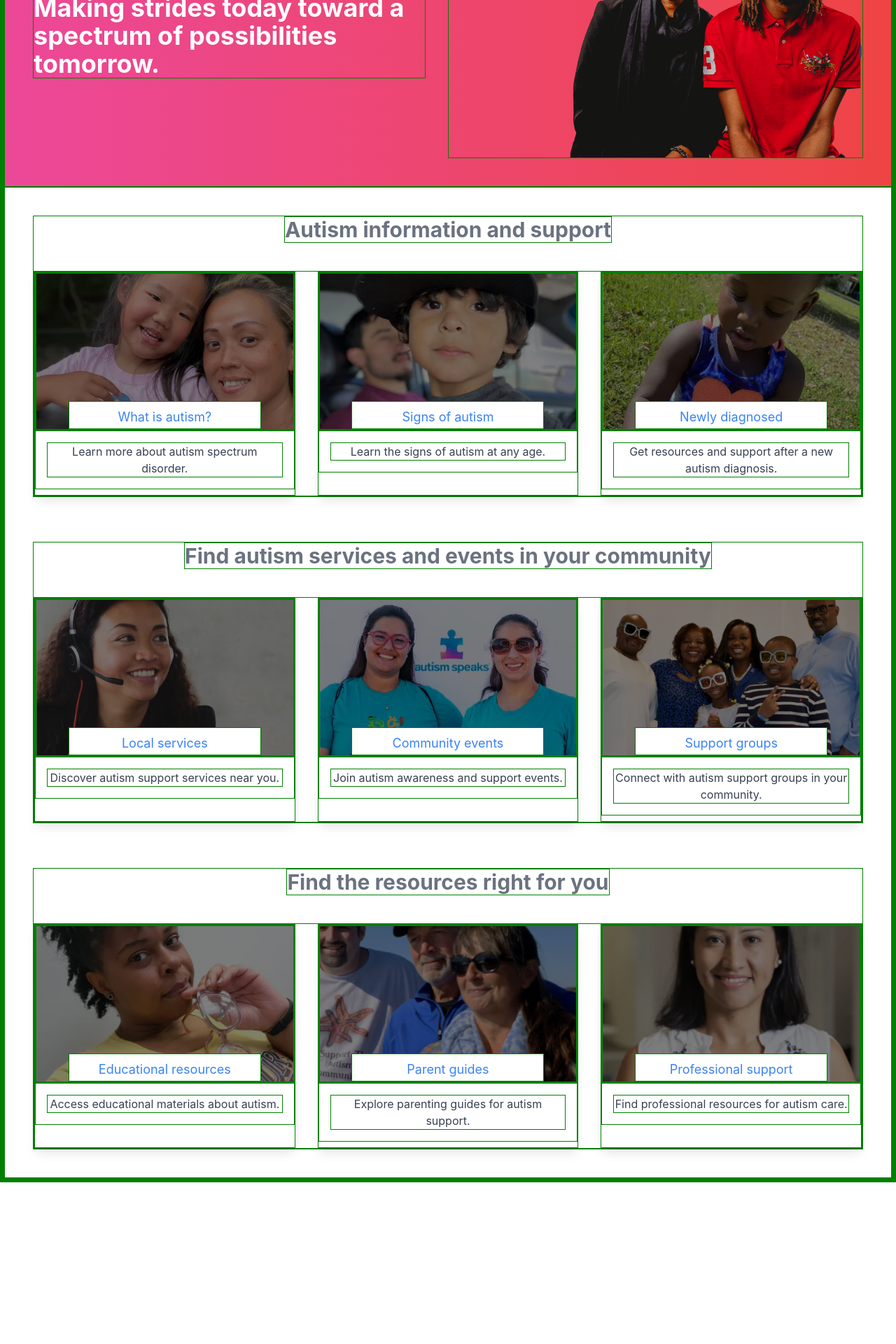
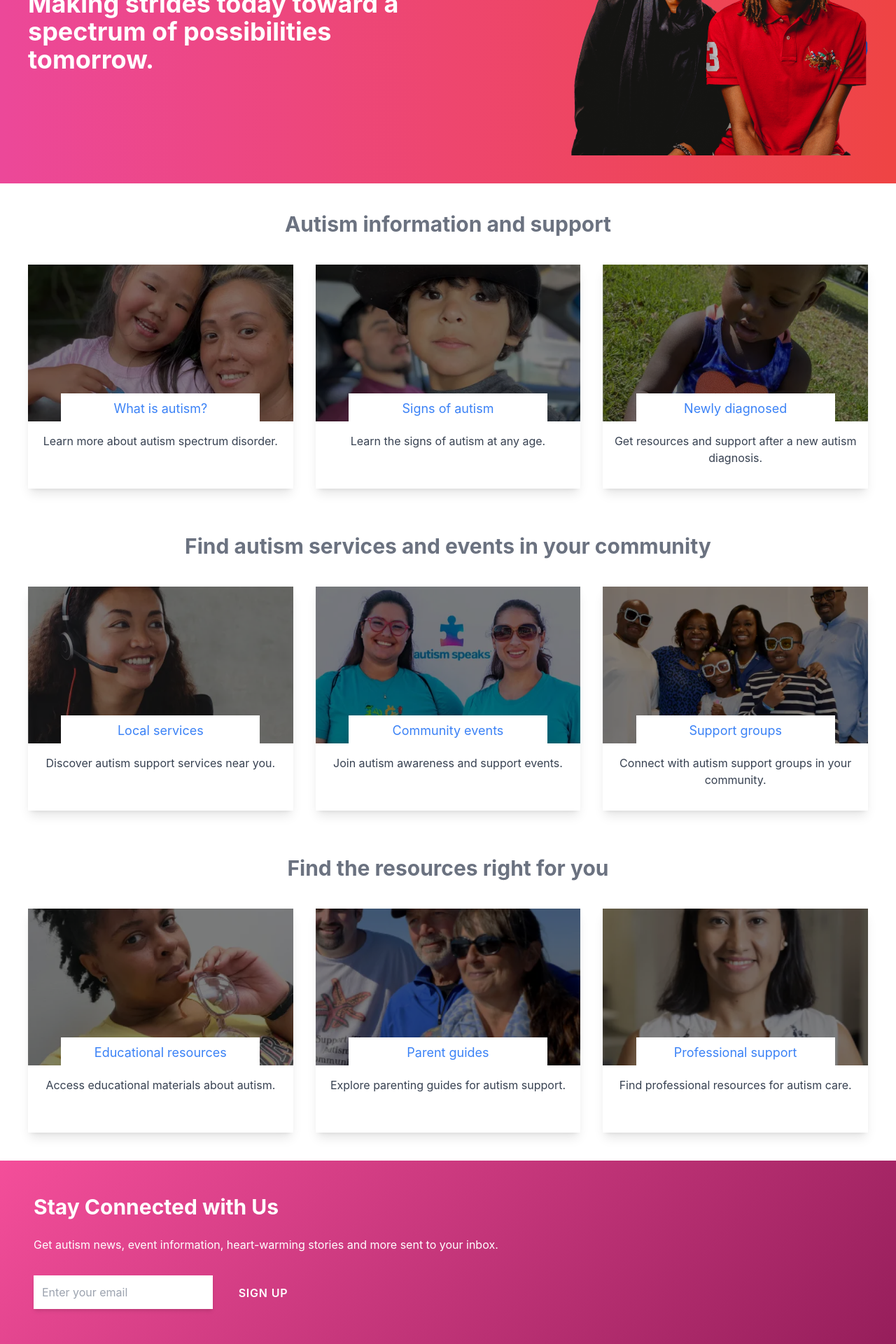
Before and after one commit to ayanfeOlugbeja/autism-awareness, a React (Vite) app: page / in a window 1280 px wide. Shown: the part 300-2220 px from the top of the page at 70% size. Before the commit the page ends 1989 px from the top, so only its background shows below. Built offline with nearby package versions, Linux system fonts and the light colour scheme.

Commit message:
newsletter

```diff
--- a/index.html
+++ b/index.html
@@ -4,7 +4,41 @@
     <meta charset="UTF-8" />
     <link rel="icon" type="image/svg+xml" href="/favicon.ico" />
     <meta name="viewport" content="width=device-width, initial-scale=1.0" />
-    <title>Autism Awareness</title>
+
+    <title>Autism Awareness Africa - Support, Resources, and Community</title>
+    <meta
+      name="description"
+      content="Join us at Autism Awareness Africa to learn about autism spectrum disorder, find resources, and support our mission to empower lives across the continent." />
+
+    <meta property="og:title" content="Autism Awareness Africa" />
+    <meta
+      property="og:description"
+      content="Discover autism information, support resources, and ways to get involved with Autism Awareness Africa." />
+    <meta property="og:image" content="/autism-awareness.png" />
+    <meta property="og:url" content="https://yourwebsite.com" />
+    <meta property="og:type" content="website" />
+
+    <meta name="twitter:card" content="summary_large_image" />
+    <meta name="twitter:title" content="Autism Awareness Africa" />
+    <meta
+      name="twitter:description"
+      content="Learn, support, and get involved in creating awareness and resources for autism in Africa." />
+    <meta name="twitter:image" content="/autism-awareness.png" />
+
+    <meta
+      name="keywords"
+      content="autism awareness, autism support, Africa autism resources, autism spectrum disorder, autism events, autism services" />
+
+    <meta name="author" content="Autism Awareness Africa" />
+    <meta name="theme-color" content="#f44e9a" />
+
+    <link rel="icon" href="/favicon.ico" sizes="32x32" />
+    <link rel="icon" href="/favicon-16x16.png" sizes="16x16" />
+    <link rel="apple-touch-icon" href="/apple-touch-icon.png" />
+    <link rel="manifest" href="/site.webmanifest" />
+
+    <meta name="robots" content="index, follow" />
+    <link rel="canonical" href="https://yourwebsite.com" />
   </head>
   <body>
     <div id="root"></div>
--- a/src/Components/Header.jsx
+++ b/src/Components/Header.jsx
@@ -56,7 +56,7 @@ export const Header = () => {
   };
 
   return (
-    <header className='navbar bg-white shadow-md fixed top-0 left-0 w-full z-50'>
+    <header className='navbar bg-white shadow-md  top-0 left-0 w-full z-50'>
       <div className='container mx-auto flex items-center justify-between py-4 px-16 h-32'>
         {/* Logo */}
         <Link to='/' aria-label='Home'>
--- /dev/null
+++ b/src/Components/Newsletter.jsx
@@ -0,0 +1,36 @@
+function NewsletterSignup() {
+  return (
+    <div
+      className='w-full p-8 md:p-12 flex flex-col items-start justify-evenly text-white'
+      style={{
+        background: 'linear-gradient(135deg, #f44e9a, #961e5b)',
+        boxShadow: '0 4px 8px rgba(0, 0, 0, 0.1)',
+      }}>
+      <h2 className='text-2xl md:text-3xl font-bold mb-6 text-center'>
+        Stay Connected with Us
+      </h2>
+
+      <p className=' text-center mb-8 max-w-2xl'>
+        Get autism news, event information, heart-warming stories and more sent
+        to your inbox.
+      </p>
+
+      {/* Signup Form */}
+      <form className='flex flex-col sm:flex-row gap-4 w-full max-w-md'>
+        <input
+          type='email'
+          placeholder='Enter your email'
+          className='w-64 h-12 p-3  border-none text-gray-700 outline-none shadow-md'
+          required
+        />
+        <button
+          type='submit'
+          className=' text-white  font-semibold  py-3 tracking-wider bg-transparent w-28 hover:border-white '>
+          SIGN UP
+        </button>
+      </form>
+    </div>
+  );
+}
+
+export default NewsletterSignup;
--- a/src/Pages/Home.jsx
+++ b/src/Pages/Home.jsx
@@ -1,3 +1,4 @@
+import NewsletterSignup from '../Components/Newsletter';
 import Support from '../Components/Support';
 import heroImage from './../assets/Tonya-and-Tyler.png';
 
@@ -5,7 +6,7 @@ function Home() {
   return (
     <div>
       {/* Hero Section */}
-      <div className='mt-32 h-auto w-full bg-gradient-to-r from-pink-500 to-red-500 p-6 md:p-10 flex flex-col md:flex-row items-center md:justify-around gap-8'>
+      <div className=' h-auto w-full bg-gradient-to-r from-pink-500 to-red-500 p-6 md:p-10 flex flex-col md:flex-row items-center md:justify-around gap-8'>
         <h1 className='text-white font-bold text-2xl md:text-4xl text-center md:text-left w-full md:w-1/2'>
           Making strides today toward a spectrum of possibilities tomorrow.
         </h1>
@@ -19,6 +20,7 @@ function Home() {
 
       {/* Support Section */}
       <Support />
+      <NewsletterSignup />
     </div>
   );
 }
--- a/src/index.css
+++ b/src/index.css
@@ -18,7 +18,7 @@
 }
 
 * {
-  border: 1px solid green;
+  /* border: 1px solid green; */
   box-sizing: border-box;
 }
 
```
Also changed, not shown: public/autism-awareness.png (added).
